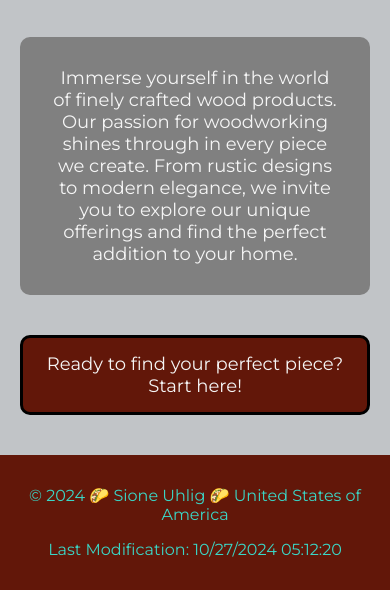
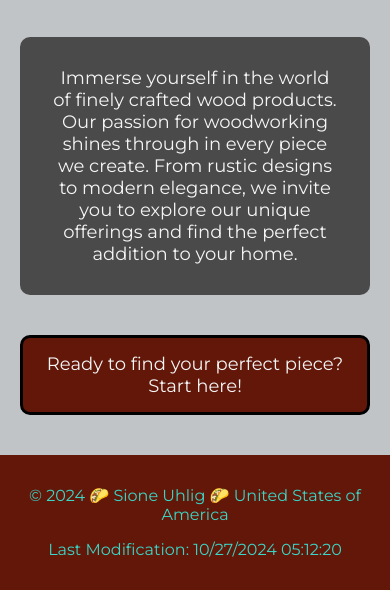
Before and after one commit to Sione-Ray-Uhlig/wdd131, a plain HTML site: page New folder/index.html in a window 390 px wide. Shown: the part 285-875 px from the top of the page. Drawn offline with Linux system fonts and the light colour scheme.

Commit message:
Update woodcraft.css
darkening the background for better contrast

```diff
--- a/New folder/styles/woodcraft.css
+++ b/New folder/styles/woodcraft.css
@@ -198,7 +198,7 @@ footer {
         top: auto;
         left: auto;
         transform: none;
-        background-color: gray;
+        background-color: rgb(75, 74, 74);
         margin: 40px 20px;
         padding: 30px;
     }
```
